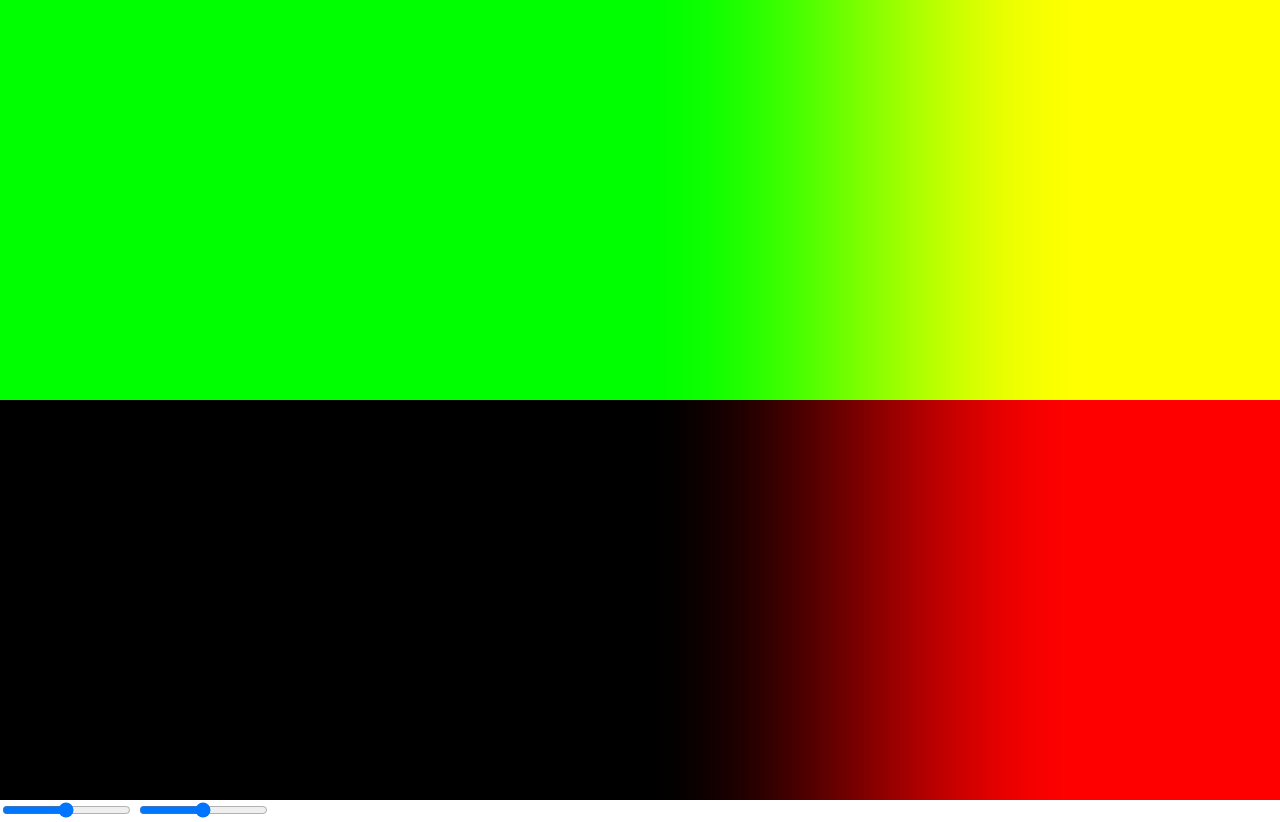
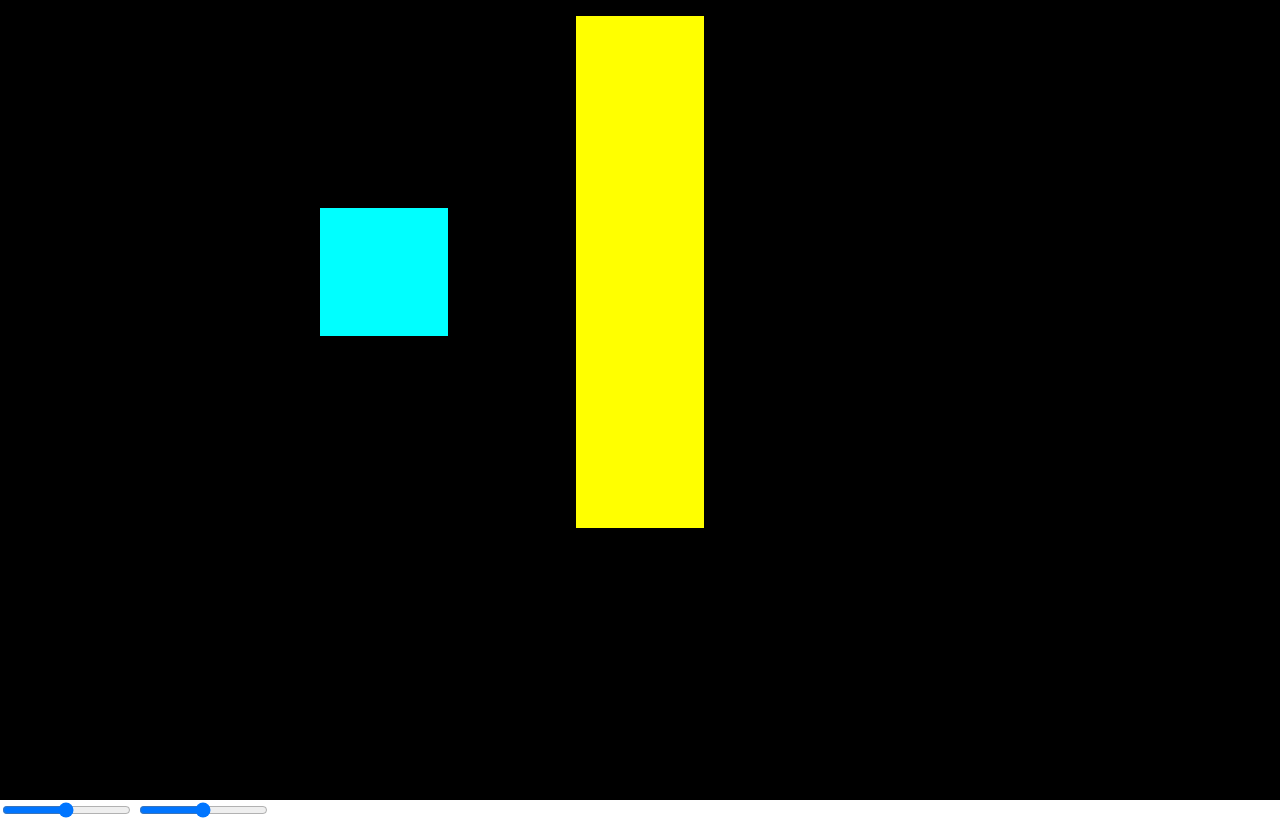
Before and after one commit to phishchiang/my_glsl_prop, a plain HTML site: page index.html in a window 1280 px wide. Drawn offline with nearby package versions, Linux system fonts and the light colour scheme; animation ran at ten frames a second.

Commit message:
multiple rect with different color

```diff
--- a/index.html
+++ b/index.html
@@ -10,9 +10,9 @@
 </head>
 <body>
   <script src="./main.js"></script>
-  <script src="./shader_01_basic.js"></script>
+  <!-- <script src="./shader_01_basic.js"></script> -->
   <!-- <script src="./shader_02_circle.js"></script> -->
-  <!-- <script src="./shader_03_square.js"></script> -->
+  <script src="./shader_03_square.js"></script>
   <div class="slidecontainer">
     <input type="range" min="1" max="100" value="50" class="slider" id="myRangeX" onchange="myFunctionX(this.value)">
     <input type="range" min="1" max="100" value="50" class="slider" id="myRangeY" onchange="myFunctionY(this.value)">
--- a/shader_03_square.js
+++ b/shader_03_square.js
@@ -25,10 +25,14 @@ float rect(vec2 pt, vec2 size, vec2 center){
 
 void main (void)
 {
-  vec3 color = vec3(1.0, 1.0, 0.0) * rect(v_position.xy, vec2(1.0), vec2(0.0));
+  // vec3 color = vec3(1.0, 1.0, 0.0) * rect(v_position.xy, vec2(1.0, 4.0), vec2(0.0, 0.2));
+  float square1 =  rect(v_position.xy, vec2(1.0, 4.0), vec2(0.0, 0.2));
+  vec3 color1 = vec3(1.0, 1.0, 0.0) * square1;
 
+  float square2 =  rect(v_position.xy, vec2(1.0), vec2(-0.4, 0.2));
+  vec3 color2 = vec3(0.0, 1.0, 1.0) * square2;
 
-  gl_FragColor = vec4(color, 1.0);
+  gl_FragColor = vec4(color1 + color2, 1.0);
 }
 `;
 
```
